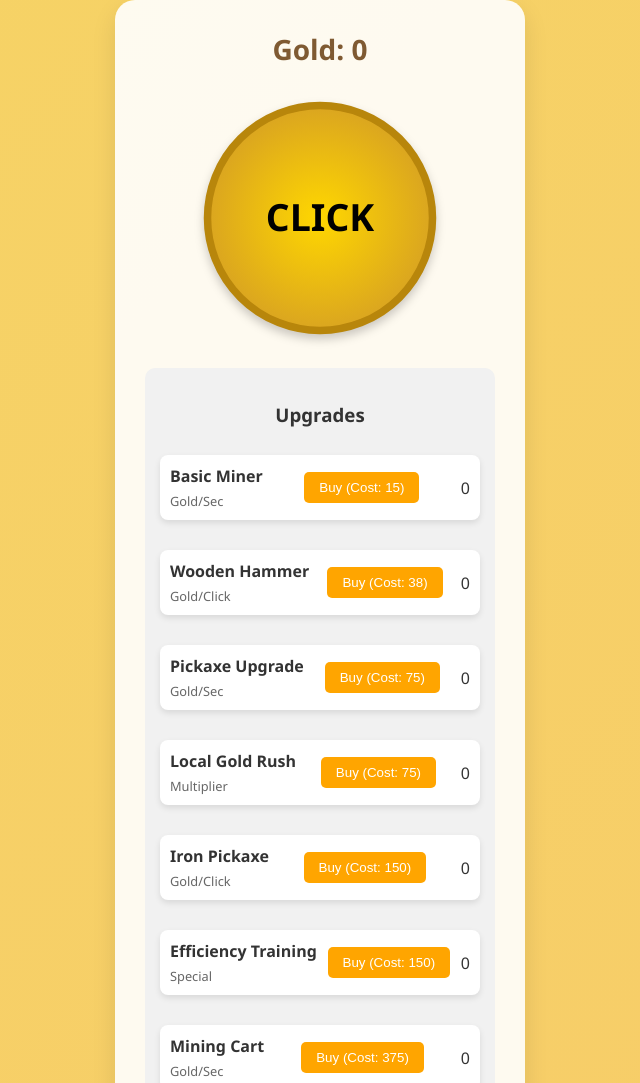
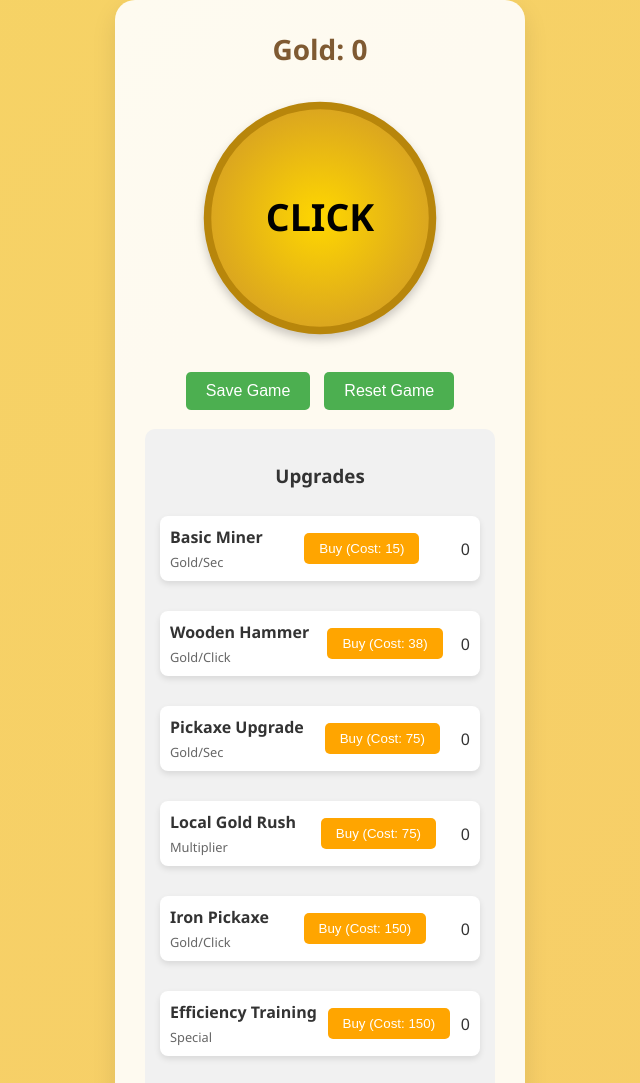
Before and after one commit to PhioRizz/GoldClicker, a plain HTML site: page index.html in a window 1280 px wide. Shown: the top 1083 px of the page, without its empty margins (320-960 px from the left). Drawn offline with Linux system fonts and the light colour scheme.

Commit message:
Add files via upload

```diff
--- a/game.js
+++ b/game.js
@@ -1,8 +1,6 @@
 let gold = 0;
 let minerCount = 0;
-let minerCost = 10;
 let minerProduction = 1;
-
 let clickPower = 1;
 let clickUpgradeCount = 0;
 let clickUpgradeCost = 25;
@@ -94,7 +92,22 @@ const upgrades = {
         { name: 'Temporal Resonance Extractor', baseCost: 500000000000000, power: 25000000000, owned: 0, type: 'Gold/Click' },
         { name: 'Multiverse Impact Amplifier', baseCost: 1000000000000000, power: 50000000000, owned: 0, type: 'Gold/Click' },
         { name: 'Quantum Consciousness Forge', baseCost: 2500000000000000, power: 100000000000, owned: 0, type: 'Gold/Click' },
-        { name: 'Omniversal Click Resonator', baseCost: 5000000000000000, power: 250000000000, owned: 0, type: 'Gold/Click' }
+        { name: 'Omniversal Click Resonator', baseCost: 5000000000000000, power: 250000000000, owned: 0, type: 'Gold/Click' },
+        { name: 'Quantum Probability Matrix Enhancer', baseCost: 250000000000000, power: 500000000, owned: 0, type: 'Gold/Click' },
+        { name: 'Temporal Flux Stabilization Protocol', baseCost: 10000000000000, power: 1000000000, owned: 0, type: 'Gold/Click' },
+        { name: 'Multidimensional Impact Resonator', baseCost: 250000000000, power: 2500000000, owned: 0, type: 'Gold/Click' },
+        { name: 'Dark Energy Manipulation Tool', baseCost: 500000000000, power: 5000000000, owned: 0, type: 'Gold/Click' },
+        { name: 'Cosmic String Vibration Amplifier', baseCost: 1000000000000, power: 10000000000, owned: 0, type: 'Gold/Click' },
+        { name: 'Quantum Probability Manipulator', baseCost: 2500000000000, power: 25000000000, owned: 0, type: 'Gold/Click' },
+        { name: 'Reality Distortion Hammer', baseCost: 5000000000000, power: 50000000000, owned: 0, type: 'Gold/Click' },
+        { name: 'Quantum Tunneling Chisel', baseCost: 10000000000000, power: 100000000000, owned: 0, type: 'Gold/Click' },
+        { name: 'Cosmic Resonance Pickaxe', baseCost: 25000000000000, power: 250000000000, owned: 0, type: 'Gold/Click' },
+        { name: 'Hyperdimensional Impact Tool', baseCost: 50000000000000, power: 500000000000, owned: 0, type: 'Gold/Click' },
+        { name: 'Quantum Entanglement Splitter', baseCost: 100000000000000, power: 1000000000000, owned: 0, type: 'Gold/Click' },
+        { name: 'Temporal Resonance Extractor', baseCost: 250000000000000, power: 2500000000000, owned: 0, type: 'Gold/Click' },
+        { name: 'Multiverse Impact Amplifier', baseCost: 500000000000000, power: 5000000000000, owned: 0, type: 'Gold/Click' },
+        { name: 'Quantum Consciousness Forge', baseCost: 1000000000000000, power: 10000000000000, owned: 0, type: 'Gold/Click' },
+        { name: 'Omniversal Click Resonator', baseCost: 2500000000000000, power: 25000000000000, owned: 0, type: 'Gold/Click' }
     ],
     goldMultipliers: [
         { name: 'Local Gold Rush', baseCost: 50, multiplier: 1.5, owned: 0, type: 'Multiplier' },
@@ -322,7 +335,100 @@ document.addEventListener('DOMContentLoaded', () => {
         goldCoin.addEventListener('click', clickGold);
     }
 
-    updateDisplay();
+    // Try to load saved game, if no save exists, start a new game
+    if (!loadGame()) {
+        updateDisplay();
+    }
 });
 
 setInterval(autoProduction, 1000);
+
+function saveGame() {
+    const gameState = {
+        gold: gold,
+        minerCount: minerCount,
+        minerProduction: minerProduction,
+        clickPower: clickPower,
+        goldRushMultiplier: goldRushMultiplier,
+        upgrades: {}
+    };
+
+    // Save all upgrade categories
+    for (let category in upgrades) {
+        gameState.upgrades[category] = upgrades[category].map(upgrade => ({
+            name: upgrade.name,
+            baseCost: upgrade.baseCost,
+            owned: upgrade.owned
+        }));
+    }
+
+    try {
+        localStorage.setItem('goldClickerSave', JSON.stringify(gameState));
+        console.log('Game saved successfully');
+    } catch (error) {
+        console.error('Error saving game:', error);
+    }
+}
+
+function loadGame() {
+    try {
+        const savedGame = localStorage.getItem('goldClickerSave');
+        if (savedGame) {
+            const gameState = JSON.parse(savedGame);
+
+            // Restore basic game state
+            gold = gameState.gold || 0;
+            minerCount = gameState.minerCount || 0;
+            minerProduction = gameState.minerProduction || 0;
+            clickPower = gameState.clickPower || 1;
+            goldRushMultiplier = gameState.goldRushMultiplier || 1;
+
+            // Restore upgrades
+            for (let category in upgrades) {
+                if (gameState.upgrades && gameState.upgrades[category]) {
+                    gameState.upgrades[category].forEach((savedUpgrade, index) => {
+                        if (upgrades[category][index]) {
+                            upgrades[category][index].owned = savedUpgrade.owned || 0;
+                            upgrades[category][index].baseCost = savedUpgrade.baseCost || upgrades[category][index].baseCost;
+                        }
+                    });
+                }
+            }
+
+            updateDisplay();
+            console.log('Game loaded successfully');
+            return true;
+        }
+    } catch (error) {
+        console.error('Error loading game:', error);
+    }
+    return false;
+}
+
+function resetGame() {
+    localStorage.removeItem('goldClickerSave');
+
+    // Reset all game variables to initial state
+    gold = 0;
+    minerCount = 0;
+    minerProduction = 1;
+    clickPower = 1;
+    goldRushMultiplier = 1;
+
+    // Reset all upgrades
+    for (let category in upgrades) {
+        upgrades[category].forEach(upgrade => {
+            upgrade.owned = 0;
+            upgrade.baseCost = upgrade.baseCost; // Reset to original base cost
+        });
+    }
+
+    updateDisplay();
+    console.log('Game reset');
+}
+
+function autoSave() {
+    saveGame();
+}
+
+setInterval(autoSave, 30000);
--- a/index.html
+++ b/index.html
@@ -20,6 +20,10 @@
                 <text x="50" y="55" text-anchor="middle" font-size="15" fill="black" font-weight="bold">CLICK</text>
             </svg>
         </div>
+        <div id="game-controls">
+            <button onclick="saveGame()">Save Game</button>
+            <button onclick="resetGame()">Reset Game</button>
+        </div>
         <div id="upgrades">
             <h3>Upgrades</h3>
             <div id="all-upgrades"></div>
--- a/styles.css
+++ b/styles.css
@@ -111,3 +111,29 @@ button:hover {
     font-weight: bold;
     color: #7f5a32;
 }
+
+#game-controls {
+    display: flex;
+    justify-content: center;
+    gap: 10px;
+    margin-bottom: 15px;
+}
+
+#game-controls button {
+    background-color: #4CAF50;
+    border: none;
+    color: white;
+    padding: 10px 20px;
+    text-align: center;
+    text-decoration: none;
+    display: inline-block;
+    font-size: 16px;
+    margin: 4px 2px;
+    cursor: pointer;
+    border-radius: 5px;
+    transition: background-color 0.3s ease;
+}
+
+#game-controls button:hover {
+    background-color: #45a049;
+}
```
